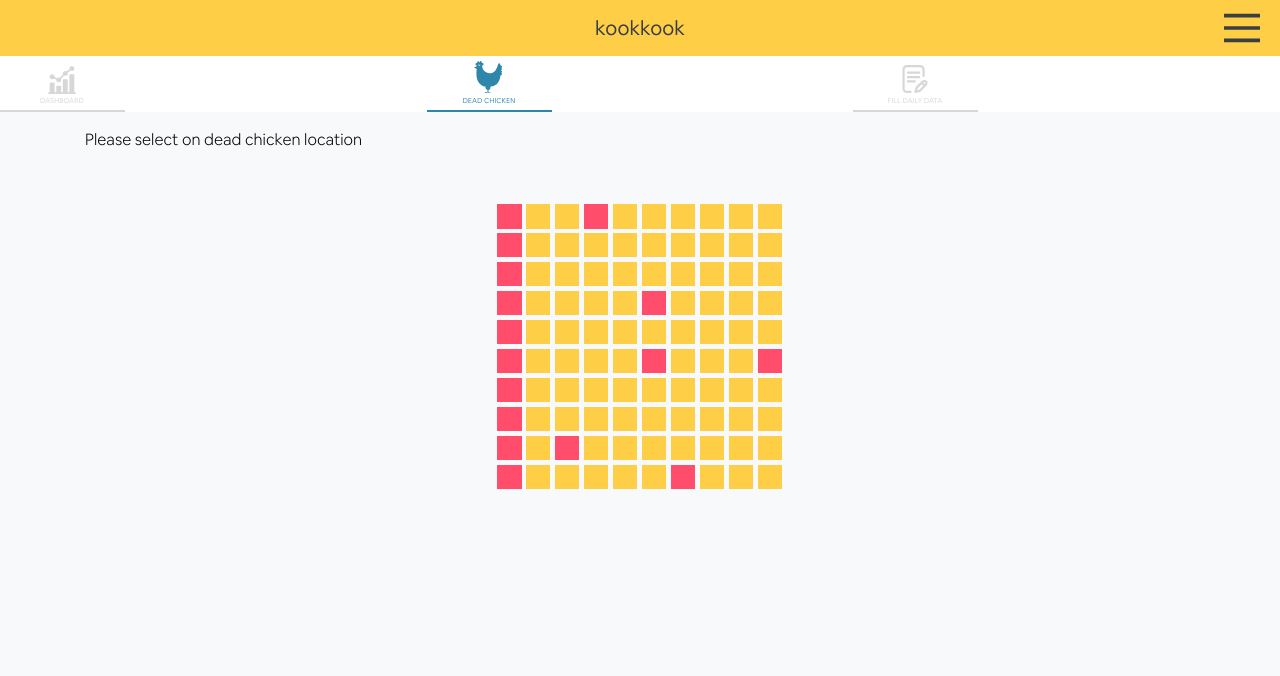
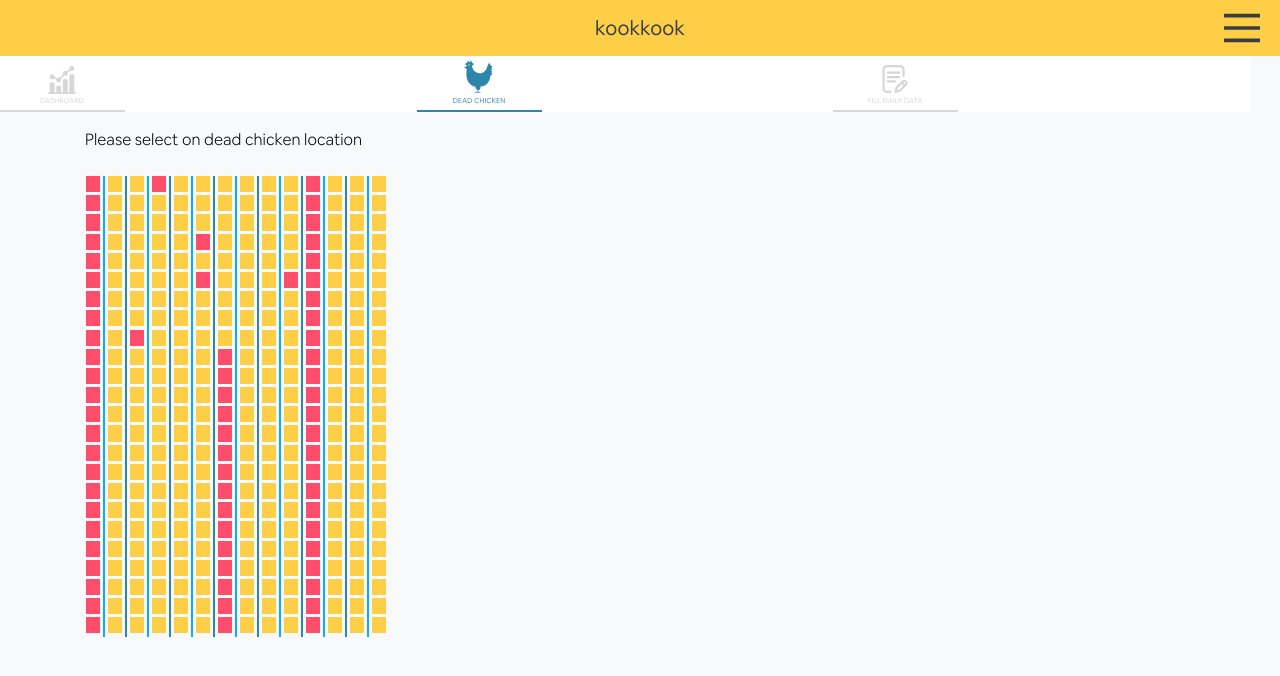
Before and after one commit to hamzaabamboo/kookkook-frontend, a React (Create React App) app: page /main in a window 1280 px wide. Both pictures are taken after a click on the element 639 px from the left and 84 px from the top of the page. Shown: the top 676 px of the page. Built offline with nearby package versions, Linux system fonts and the light colour scheme.

Commit message:
update(): deadchicken
update new dead map / sry for code sonteen 🙏🏼🙏🏼🙏🏼

```diff
--- a/src/components/DeadChicken/index.js
+++ b/src/components/DeadChicken/index.js
@@ -6,27 +6,433 @@ const square = isChickenDead => {
     return <div className={`square ${isChickenDead ? 'red' : ''}`}></div>;
 };
 
+const eachrow = row => {
+    return (
+        <div className="row">
+            {square(row[0])}
+            <div className="square water-line"></div>
+            {square(row[1])}
+            <div className="square food-line"></div>
+            {square(row[2])}
+            <div className="square water-line"></div>
+            {square(row[3])}
+            <div className="square food-line"></div>
+            {square(row[4])}
+            <div className="square water-line"></div>
+            {square(row[5])}
+            <div className="square food-line"></div>
+            {square(row[6])}
+            <div className="square water-line"></div>
+            {square(row[7])}
+            <div className="square food-line"></div>
+            {square(row[8])}
+            <div className="square water-line"></div>
+            {square(row[9])}
+            <div className="square food-line"></div>
+            {square(row[10])}
+            <div className="square water-line"></div>
+            {square(row[11])}
+            <div className="square food-line"></div>
+            {square(row[12])}
+            <div className="square water-line"></div>
+            {square(row[13])}
+        </div>
+    );
+};
+
 const DeadChicken = () => {
     const zoneStatus = [
-        [true, false, false, true, false, false, false, false, false, false],
-        [true, false, false, false, false, false, false, false, false, false],
-        [true, false, false, false, false, false, false, false, false, false],
-        [true, false, false, false, false, true, false, false, false, false],
-        [true, false, false, false, false, false, false, false, false, false],
-        [true, false, false, false, false, true, false, false, false, true],
-        [true, false, false, false, false, false, false, false, false, false],
-        [true, false, false, false, false, false, false, false, false, false],
-        [true, false, true, false, false, false, false, false, false, false],
-        [true, false, false, false, false, false, true, false, false, false],
+        [
+            true,
+            false,
+            false,
+            true,
+            false,
+            false,
+            false,
+            false,
+            false,
+            false,
+            true,
+            false,
+            false,
+            false,
+        ],
+        [
+            true,
+            false,
+            false,
+            false,
+            false,
+            false,
+            false,
+            false,
+            false,
+            false,
+            true,
+            false,
+            false,
+            false,
+        ],
+        [
+            true,
+            false,
+            false,
+            false,
+            false,
+            false,
+            false,
+            false,
+            false,
+            false,
+            true,
+            false,
+            false,
+            false,
+        ],
+        [
+            true,
+            false,
+            false,
+            false,
+            false,
+            true,
+            false,
+            false,
+            false,
+            false,
+            true,
+            false,
+            false,
+            false,
+        ],
+        [
+            true,
+            false,
+            false,
+            false,
+            false,
+            false,
+            false,
+            false,
+            false,
+            false,
+            true,
+            false,
+            false,
+            false,
+        ],
+        [
+            true,
+            false,
+            false,
+            false,
+            false,
+            true,
+            false,
+            false,
+            false,
+            true,
+            true,
+            false,
+            false,
+            false,
+        ],
+        [
+            true,
+            false,
+            false,
+            false,
+            false,
+            false,
+            false,
+            false,
+            false,
+            false,
+            true,
+            false,
+            false,
+            false,
+        ],
+        [
+            true,
+            false,
+            false,
+            false,
+            false,
+            false,
+            false,
+            false,
+            false,
+            false,
+            true,
+            false,
+            false,
+            false,
+        ],
+        [
+            true,
+            false,
+            true,
+            false,
+            false,
+            false,
+            false,
+            false,
+            false,
+            false,
+            true,
+            false,
+            false,
+            false,
+        ],
+        [
+            true,
+            false,
+            false,
+            false,
+            false,
+            false,
+            true,
+            false,
+            false,
+            false,
+            true,
+            false,
+            false,
+            false,
+        ],
+        [
+            true,
+            false,
+            false,
+            false,
+            false,
+            false,
+            true,
+            false,
+            false,
+            false,
+            true,
+            false,
+            false,
+            false,
+        ],
+        [
+            true,
+            false,
+            false,
+            false,
+            false,
+            false,
+            true,
+            false,
+            false,
+            false,
+            true,
+            false,
+            false,
+            false,
+        ],
+        [
+            true,
+            false,
+            false,
+            false,
+            false,
+            false,
+            true,
+            false,
+            false,
+            false,
+            true,
+            false,
+            false,
+            false,
+        ],
+        [
+            true,
+            false,
+            false,
+            false,
+            false,
+            false,
+            true,
+            false,
+            false,
+            false,
+            true,
+            false,
+            false,
+            false,
+        ],
+        [
+            true,
+            false,
+            false,
+            false,
+            false,
+            false,
+            true,
+            false,
+            false,
+            false,
+            true,
+            false,
+            false,
+            false,
+        ],
+        [
+            true,
+            false,
+            false,
+            false,
+            false,
+            false,
+            true,
+            false,
+            false,
+            false,
+            true,
+            false,
+            false,
+            false,
+        ],
+        [
+            true,
+            false,
+            false,
+            false,
+            false,
+            false,
+            true,
+            false,
+            false,
+            false,
+            true,
+            false,
+            false,
+            false,
+        ],
+        [
+            true,
+            false,
+            false,
+            false,
+            false,
+            false,
+            true,
+            false,
+            false,
+            false,
+            true,
+            false,
+            false,
+            false,
+        ],
+        [
+            true,
+            false,
+            false,
+            false,
+            false,
+            false,
+            true,
+            false,
+            false,
+            false,
+            true,
+            false,
+            false,
+            false,
+        ],
+        [
+            true,
+            false,
+            false,
+            false,
+            false,
+            false,
+            true,
+            false,
+            false,
+            false,
+            true,
+            false,
+            false,
+            false,
+        ],
+        [
+            true,
+            false,
+            false,
+            false,
+            false,
+            false,
+            true,
+            false,
+            false,
+            false,
+            true,
+            false,
+            false,
+            false,
+        ],
+        [
+            true,
+            false,
+            false,
+            false,
+            false,
+            false,
+            true,
+            false,
+            false,
+            false,
+            true,
+            false,
+            false,
+            false,
+        ],
+        [
+            true,
+            false,
+            false,
+            false,
+            false,
+            false,
+            true,
+            false,
+            false,
+            false,
+            true,
+            false,
+            false,
+            false,
+        ],
+        [
+            true,
+            false,
+            false,
+            false,
+            false,
+            false,
+            true,
+            false,
+            false,
+            false,
+            true,
+            false,
+            false,
+            false,
+        ],
     ];
     return (
         <Container>
-            <div className="text-label-ch" style={{ marginTop: '1rem' }}>
+            <div className="text-label-ch" style={{ marginTop: '2.5rem' }}>
                 <p>Please select on dead chicken location</p>
             </div>
-            <div className="map">
-                {zoneStatus.map(row => row.map(element => square(element)))}
-            </div>
+            <div className="map">{zoneStatus.map(row => eachrow(row))}</div>
         </Container>
     );
 };
--- a/src/components/DeadChicken/index.scss
+++ b/src/components/DeadChicken/index.scss
@@ -1,4 +1,4 @@
-@import "../../assets/sass/variables.scss";
+@import '../../assets/sass/variables.scss';
 
 .text-label-ch {
     color: #000000;
@@ -7,24 +7,47 @@
 }
 
 .map {
-  width: 18.125rem;
-  height: 18.125rem;
-  margin: 0 auto;
-  margin-top: 3.125rem;
+    width: 19rem;
+    height: 30rem;
+    margin-top: 1.5rem;
+    margin-left: 1rem;
     // text-align: center;
 }
 
+.row {
+    width: 100%;
+    height: 4%;
+}
+
 .square {
-  width: 8.33%;
-  height: 8.33%;
+    width: 4.5%;
+    height: 84.2%;
     float: left;
-  line-height: 1rem;
     background: $theme-yellow-color;
-  box-sizing: border-box;
-  margin: 0.15rem;
-  user-select: none;
+    margin: 0% 0% 0.2rem 0%;
+    //margin-left: 0.5%;
+    //margin-bottom: 0.2rem;
 }
+
+//.water-line {
+//   border-left: 5rem $theme-blug-green-color;
+//   height: 100%;
+//}
 
 .square.red {
     background: $theme-red-color;
 }
+
+.square.food-line {
+    width: 0.7%;
+    height: 100%;
+    margin: 0rem 0.2rem;
+    background: $theme-blug-green-color;
+}
+
+.square.water-line {
+    width: 0.6%;
+    height: 100%;
+    margin: 0rem 0.2rem;
+    background: $theme-blue-color;
+}
```
Lines whose indentation alone changed are shown as unchanged.
